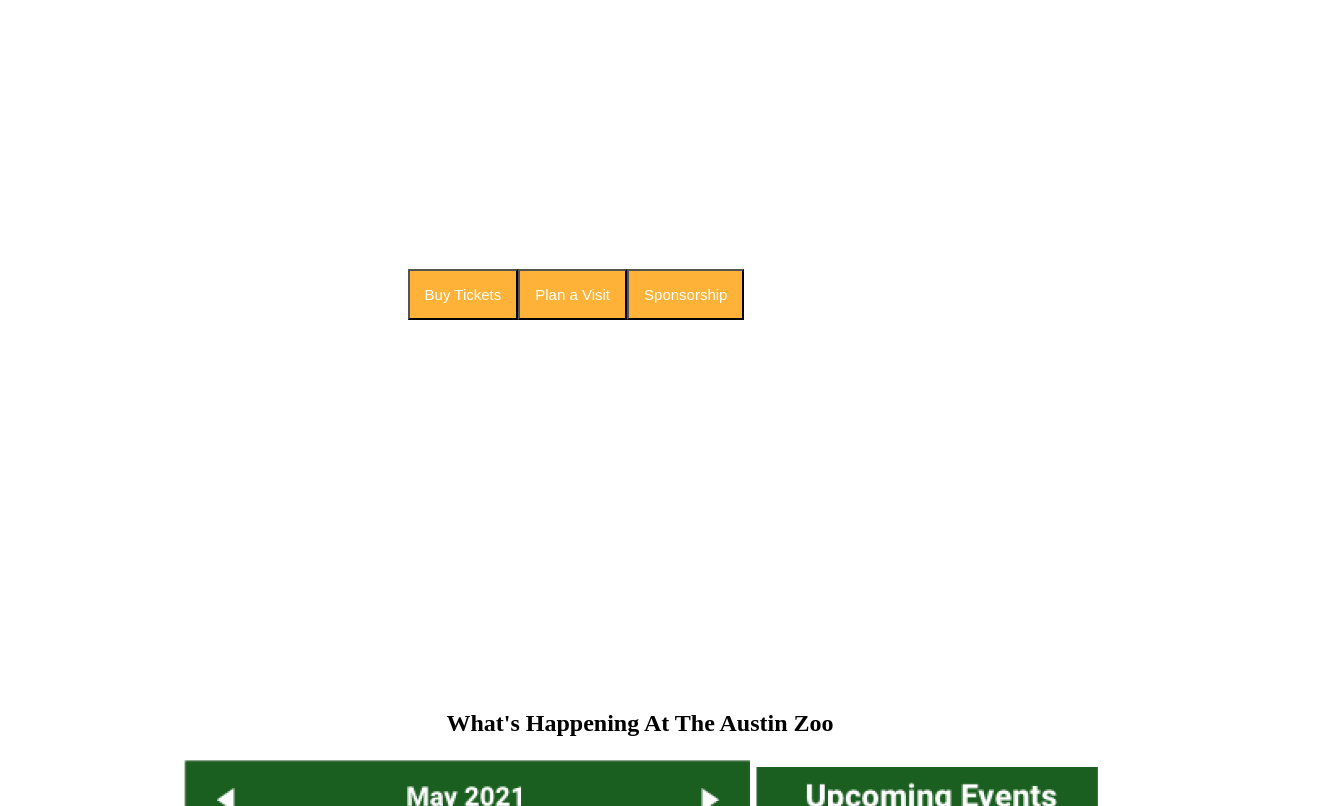
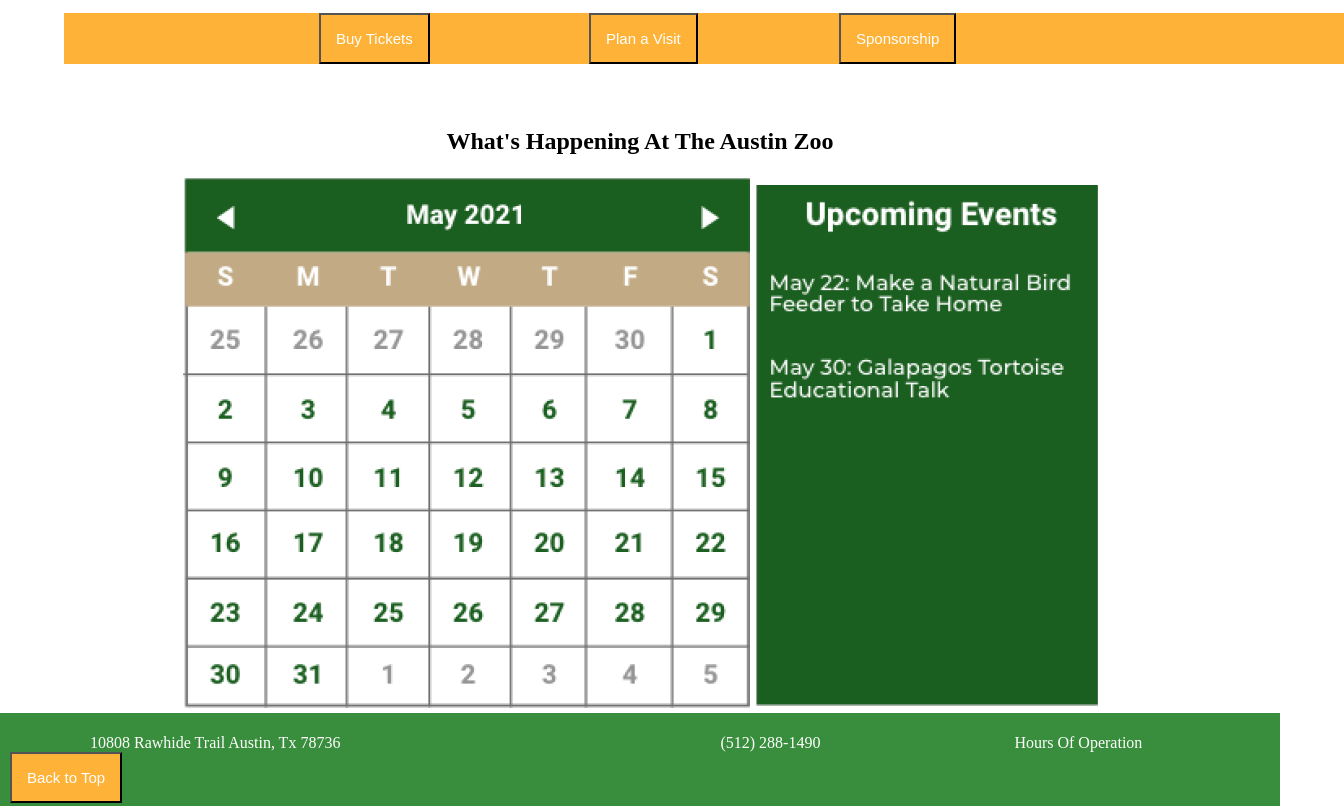
Before and after one commit to JenniferVal/UX_UI_HW_19, a plain HTML site: page index.html in a window 1280 px wide. Shown: the part 720-1526 px from the top of the page, 1344 px wide, since content can reach past the window. Drawn offline with nearby package versions, Linux system fonts and the light colour scheme.

Commit message:
UpdatedCSS

```diff
--- a/css/style.css
+++ b/css/style.css
@@ -4,6 +4,7 @@
 header {
   background-color: #00BF42;
   padding: 15px;
+  margin: 0%;
 }
 header ul {
   float: right;
@@ -44,27 +45,54 @@ img{
 }
 .content {
   max-width: 1200px;
-  margin: 0 auto;
+  margin: 5;
   padding: 50px;
-
-  text-align: center;
+  display: inline;
+  text-align: right;
+  color: white;
+}
+#heroList ul {
+  max-width: 1200px;
+  margin: 5;
+  padding: 50px;
+  display: inline-block;
+  text-align: right;
+  color:white;
 }
 button {
   padding: 15px;
   background-color: #FFB238;
   color: white;
   font-size: 15px;
-
+  margin: 0%;
+}
+.BuyTicketButton {
+  width: 250px;
+  padding-left: 70px;
+}
+.PlanVisitButton{
+  width: 250px;
+  padding-left: 20px;
+}
+.SponsorshipButton{
+  width: 250px;
+  padding-right: 70px;
 }
 
 .flexContainer{
   display: flex;
-  width: 40%;
-  margin: 20%;
-  padding: 5%;
+  width: 100%;
+  margin: 5%;
+  padding: 0%;
   flex-direction: row;
   justify-content: center;
-
+  align-items:stretch;
+  background-color: #FFB238;
+}
+.WhatsHappening{
+  margin:0;
+  text-align: center;
+  position: center;
 }
 footer {
   background-color:#388E3C;
@@ -74,8 +102,11 @@ footer {
 footer ul {
   list-style: none;
   padding-left: 5px;
+  display: center;
 }
 footer li {
   display: inline-block;
-  padding: 0px 7px;
+  padding: 0px 30px;
+  margin-left: 50px;
+  margin-right: 80px;
 }
--- a/index.html
+++ b/index.html
@@ -29,9 +29,9 @@
 
     <div class="content">
 
-      </div>
+
         <p></p>
-        <ul>
+        <ul id="heroList">
           <li>Home</li>
           <li>Visit</li>
           <li>About</li>
@@ -59,7 +59,7 @@
     </section>
 <!-- middle section -->
       <section class="WhatsHappening">
-      <div class="content">
+        <div class="Bodycontent">
           <h1>What's Happening At The Austin Zoo</h1>
           <img src="images/Calander.png">
           <img src="images/Upcoming events.png">
```
Also changed, not shown: 1 other file. Lines whose indentation alone changed are shown as unchanged.
